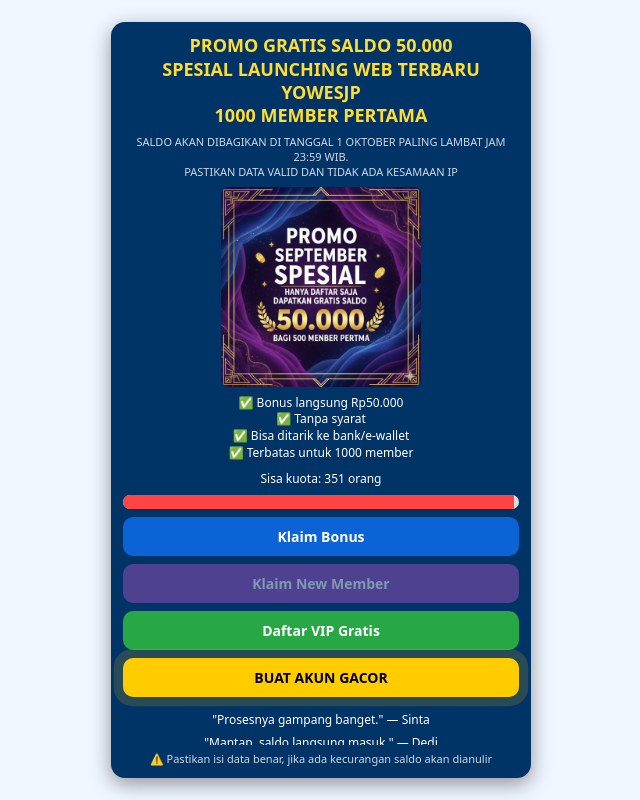
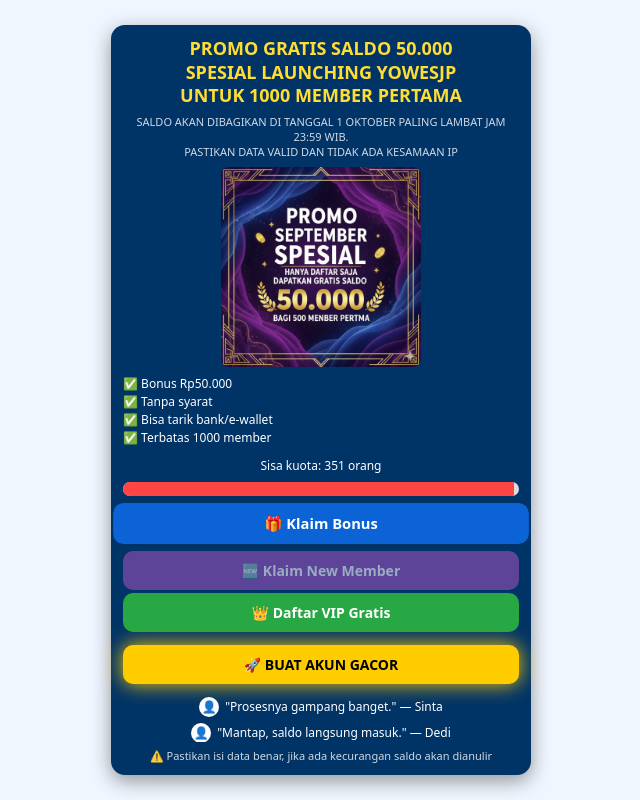
Before and after one commit to promoseptermber/bonusnewmember, a plain HTML site: page index.html in a window 1280 px wide. Shown: the whole page, without its empty margins (319-959 px from the left). Drawn offline with Linux system fonts and the light colour scheme.

Commit message:
index.html

```diff
--- a/index.html
+++ b/index.html
@@ -4,11 +4,10 @@
   <meta charset="utf-8"/>
   <meta name="viewport" content="width=device-width,initial-scale=1"/>
   <title>PROMO Gratis Saldo 50.000 — Launching Situs YOWESJP</title>
-  <meta name="description" content="Promo Gratis Saldo Rp50.000 Spesial Launching Web Terbaru YOWESJP untuk 1000 member pertama."/>
   <style>
     :root{
-      --bg:#f0f6ff; /* latar cerah */
-      --card:#003366; /* biru tua */
+      --bg:#f0f6ff;
+      --card:#003366;
       --btn1:#0b63d6; /* biru */
       --btnNew:#9d50bb; /* ungu */
       --btn2:#28a745; /* hijau */
@@ -37,7 +36,7 @@
     h1{
       font-size:18px;
       line-height:1.3;
-      color:#ffdd33; /* judul mencolok */
+      color:#ffdd33;
       margin-bottom:6px;
     }
     p.subinfo{
@@ -56,8 +55,9 @@
     .features{
       font-size:12px;
       color:#fff;
-      line-height:1.4;
-      margin-bottom:8px;
+      line-height:1.5;
+      margin-bottom:10px;
+      text-align:left;
     }
     .quota-bar{
       background:#ddd;
@@ -80,6 +80,7 @@
       display:flex;
       flex-direction:column;
       gap:8px;
+      margin-top:8px;
     }
     .btn{
       padding:10px;
@@ -87,37 +88,22 @@
       font-weight:700;
       text-decoration:none;
       font-size:14px;
-      transition:transform 0.2s,box-shadow 0.2s;
+      transition:transform 0.3s;
       display:block;
     }
-    .btn:hover{transform:scale(1.05)}
-    .btn-1{background:var(--btn1);color:#fff}
-    .btn-new{
-      background:var(--btnNew);
-      color:#fff;
-      animation:fadeAnim 2s infinite;
-    }
-    .btn-2{background:var(--btn2);color:#fff}
-    .btn-3{
-      background:var(--btn3);
-      color:#000;
-      text-transform:uppercase;
-      animation:pulse 1.5s infinite;
-    }
-    @keyframes fadeAnim{
-      0%{opacity:1}
-      50%{opacity:0.5}
-      100%{opacity:1}
-    }
-    @keyframes pulse{
-      0%{box-shadow:0 0 0 0 rgba(255,204,0,0.7)}
-      70%{box-shadow:0 0 0 12px rgba(255,204,0,0)}
-      100%{box-shadow:0 0 0 0 rgba(255,204,0,0)}
-    }
+    .btn:hover{transform:scale(1.08)}
+    .btn-1{background:var(--btn1);color:#fff;animation:pulse 2s infinite;}
+    .btn-new{background:var(--btnNew);color:#fff;animation:fadeAnim 2s infinite;}
+    .btn-2{background:var(--btn2);color:#fff;animation:bounce 2s infinite;}
+    .btn-3{background:var(--btn3);color:#000;text-transform:uppercase;animation:glow 2s infinite;}
+    @keyframes fadeAnim{0%{opacity:1}50%{opacity:0.6}100%{opacity:1}}
+    @keyframes pulse{0%{transform:scale(1)}50%{transform:scale(1.05)}100%{transform:scale(1)}}
+    @keyframes bounce{0%,100%{transform:translateY(0)}50%{transform:translateY(-5px)}}
+    @keyframes glow{0%{box-shadow:0 0 5px #ffcc00}50%{box-shadow:0 0 20px #ffcc00}100%{box-shadow:0 0 5px #ffcc00}}
     .testimonials{
       margin-top:8px;
       overflow:hidden;
-      height:40px;
+      height:50px;
       position:relative;
       font-size:12px;
     }
@@ -130,49 +116,57 @@
     .testi{
       margin-bottom:6px;
       color:#fff;
+      display:flex;
+      align-items:center;
+      gap:6px;
+      justify-content:center;
     }
-    @keyframes scrollTesti{
-      0%{top:0}
-      100%{top:-100%}
+    .avatar{
+      width:20px;
+      height:20px;
+      background:#fff;
+      border-radius:50%;
+      display:flex;
+      align-items:center;
+      justify-content:center;
+      font-size:12px;
+      color:#333;
     }
-    footer{
-      font-size:11px;
-      color:#cfd8e3;
-      margin-top:6px;
-    }
+    @keyframes scrollTesti{0%{top:0}100%{top:-100%}}
+    footer{font-size:11px;color:#cfd8e3;margin-top:6px;}
   </style>
 </head>
 <body>
   <div class="card">
-    <h1>PROMO GRATIS SALDO 50.000<br/>SPESIAL LAUNCHING WEB TERBARU YOWESJP<br/>1000 MEMBER PERTAMA</h1>
+    <h1>PROMO GRATIS SALDO 50.000<br/>SPESIAL LAUNCHING YOWESJP<br/>UNTUK 1000 MEMBER PERTAMA</h1>
     <p class="subinfo">SALDO AKAN DIBAGIKAN DI TANGGAL 1 OKTOBER PALING LAMBAT JAM 23:59 WIB.<br/>PASTIKAN DATA VALID DAN TIDAK ADA KESAMAAN IP</p>
     <img src="1758610219929.jpg" alt="Promo Spesial"/>
 
     <div class="features">
-      ✅ Bonus langsung Rp50.000<br/>
+      ✅ Bonus Rp50.000<br/>
       ✅ Tanpa syarat<br/>
-      ✅ Bisa ditarik ke bank/e-wallet<br/>
-      ✅ Terbatas untuk 1000 member
+      ✅ Bisa tarik bank/e-wallet<br/>
+      ✅ Terbatas 1000 member
     </div>
 
     <div class="quota-text">Sisa kuota: <span id="quotaNum">356</span> orang</div>
     <div class="quota-bar"><div class="quota-fill" id="quotaFill"></div></div>
 
     <div class="buttons">
-      <a class="btn btn-1" href="https://bit.ly/Vipyowesjp" target="_blank">Klaim Bonus</a>
-      <a class="btn btn-new" href="https://bit.ly/Vipyowesjp" target="_blank">Klaim New Member</a>
-      <a class="btn btn-2" href="https://bit.ly/Vipyowesjp" target="_blank">Daftar VIP Gratis</a>
-      <a class="btn btn-3" href="https://bit.ly/Vipyowesjp" target="_blank">Buat Akun Gacor</a>
+      <a class="btn btn-1" href="https://bit.ly/Vipyowesjp" target="_blank">🎁 Klaim Bonus</a>
+      <a class="btn btn-new" href="https://bit.ly/Vipyowesjp" target="_blank">🆕 Klaim New Member</a>
+      <a class="btn btn-2" href="https://bit.ly/Vipyowesjp" target="_blank">👑 Daftar VIP Gratis</a>
+      <a class="btn btn-3" href="https://bit.ly/Vipyowesjp" target="_blank">🚀 Buat Akun Gacor</a>
     </div>
 
-    <div class="testimonials" aria-label="Testimoni">
+    <div class="testimonials">
       <div class="testi-wrapper">
-        <div class="testi">"Baru daftar langsung dapat saldo!" — Andi</div>
-        <div class="testi">"Prosesnya gampang banget." — Sinta</div>
-        <div class="testi">"Mantap, saldo langsung masuk." — Dedi</div>
-        <div class="testi">"Terbukti, kuota makin menipis!" — Maya</div>
-        <div class="testi">"Akhirnya kebagian promo!" — Rudi</div>
-        <div class="testi">"Saldo gratis cair cepat." — Lita</div>
+        <div class="testi"><span class="avatar">👤</span>"Baru daftar langsung dapat saldo!" — Andi</div>
+        <div class="testi"><span class="avatar">👤</span>"Prosesnya gampang banget." — Sinta</div>
+        <div class="testi"><span class="avatar">👤</span>"Mantap, saldo langsung masuk." — Dedi</div>
+        <div class="testi"><span class="avatar">👤</span>"Terbukti, kuota makin menipis!" — Maya</div>
+        <div class="testi"><span class="avatar">👤</span>"Akhirnya kebagian promo!" — Rudi</div>
+        <div class="testi"><span class="avatar">👤</span>"Saldo gratis cair cepat." — Lita</div>
       </div>
     </div>
 
@@ -182,24 +176,21 @@
   </div>
 
   <script>
-    // Kuota mulai dari 356 dan berkurang tiap detik
+    // Kuota statis berkurang tiap detik (simulasi)
     let quota = 356;
     const quotaEl = document.getElementById('quotaNum');
     const quotaFill = document.getElementById('quotaFill');
     const maxQuota = 356;
-
     function updateQuota(){
       quotaEl.textContent = quota;
       quotaFill.style.width = (quota/maxQuota*100) + "%";
     }
-
     setInterval(()=>{
       if(quota>0){
         quota--;
         updateQuota();
       }
     },1000);
-
     updateQuota();
   </script>
 </body>
```
